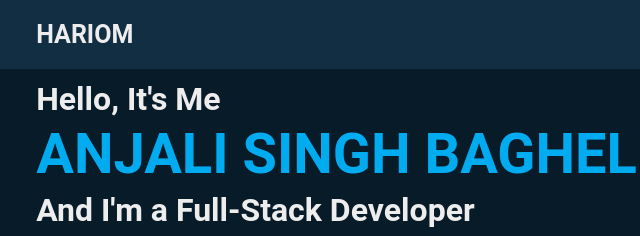
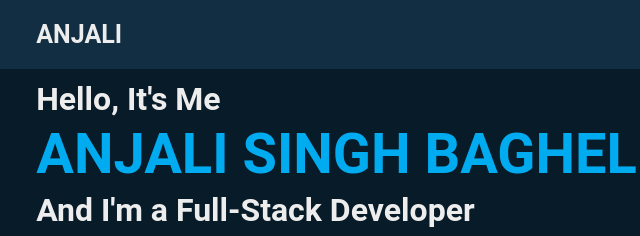
Before and after one commit to anjali-riyu/Anjali-Profile, a plain HTML site: page index.html in a window 1280 px wide. Shown: the top 236 px of the page, 79-719 px from the left. Drawn offline with nearby package versions, Linux system fonts and the light colour scheme.

Commit message:
Update index.html

```diff
--- a/index.html
+++ b/index.html
@@ -10,7 +10,7 @@
 
 <body>
     <header class="header">
-        <a href="#" class="logo">HARIOM</a>
+        <a href="#" class="logo">ANJALI</a>
         <nav class="nav-menu">
             <a href="#home" class="nav-link">Home</a>
             <a href="#about" class="nav-link">About</a>
```
